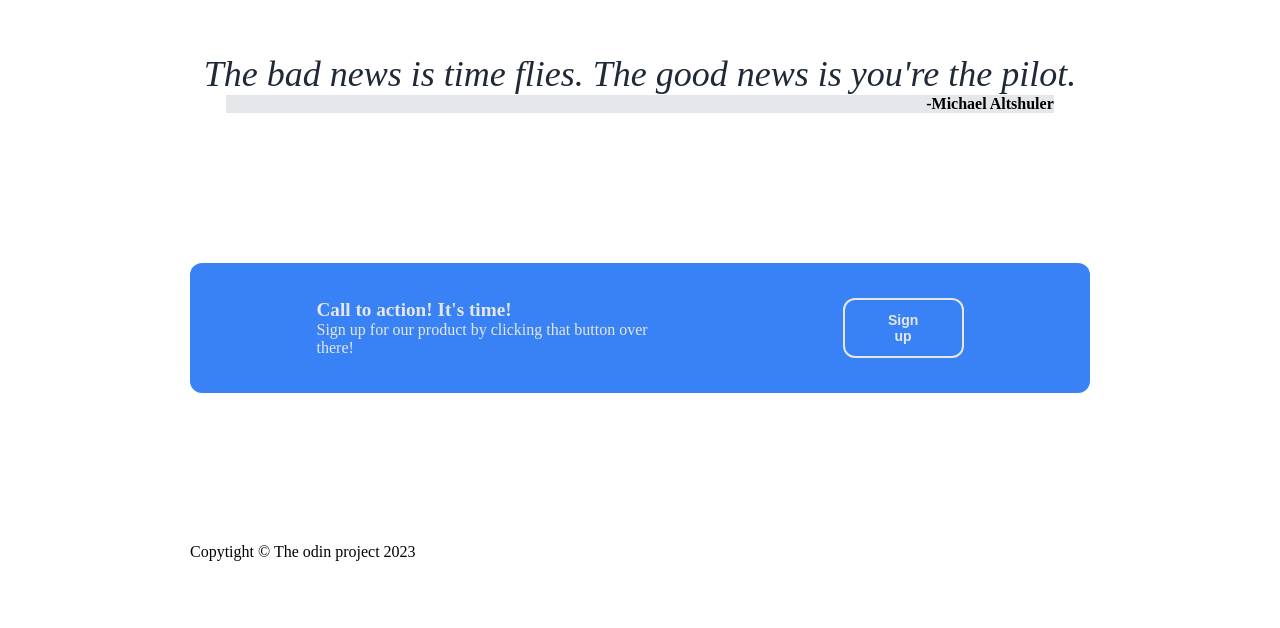
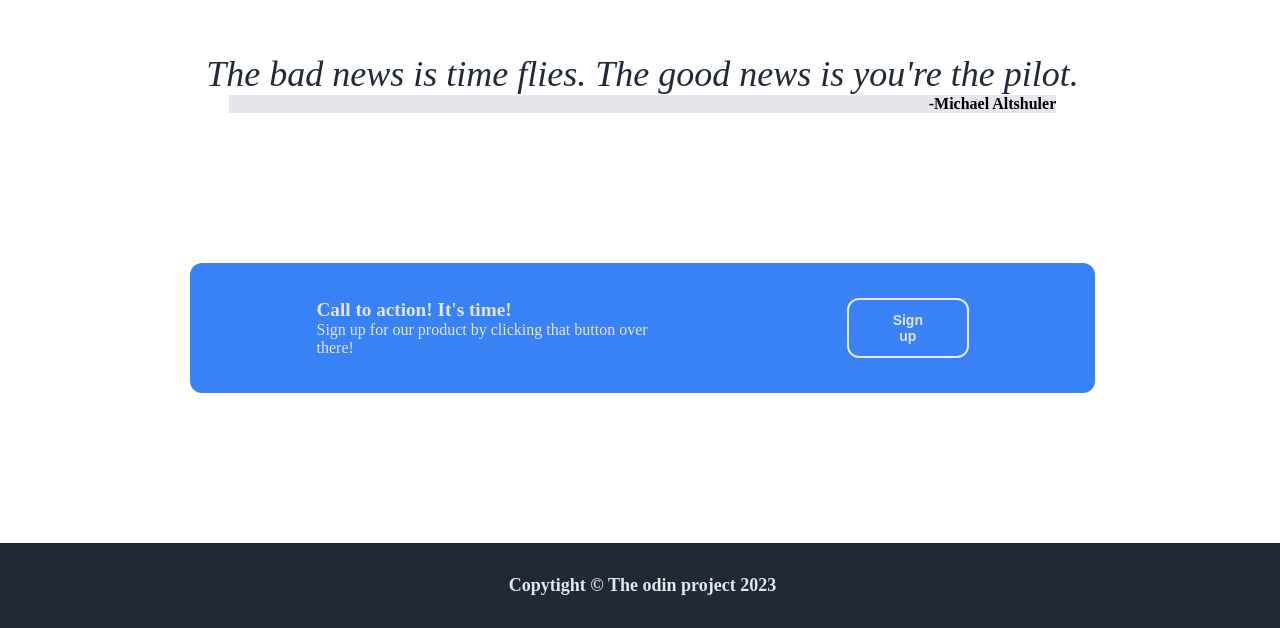
Before and after one commit to Murkis9123/landing-page, a plain HTML site: page index.html in a window 1280 px wide. Shown: the part 1144-1772 px from the top of the page. Before the commit the page ends 1705 px from the top, so only its background shows below. Drawn offline with Linux system fonts and the light colour scheme.

Commit message:
style.css add footer,position to body

```diff
--- a/style.css
+++ b/style.css
@@ -4,6 +4,9 @@ body {
     justify-content: space-between;
     align-items: stretch;
     margin: 0;
+    position: relative;
+    min-height: 100vh;
+    flex-wrap: wrap;
 
 }
 
@@ -222,3 +225,15 @@ a{
     font-weight: 800;
     font-size: 14px;
 }
+
+.footer {
+    display: flex;
+    justify-content: center;
+    align-items: center;
+    background-color: #1f2937;
+    color: #e5e7eb;
+    height: 85px;
+    font-size: 18px;
+    font-weight: bold;
+
+}
```
